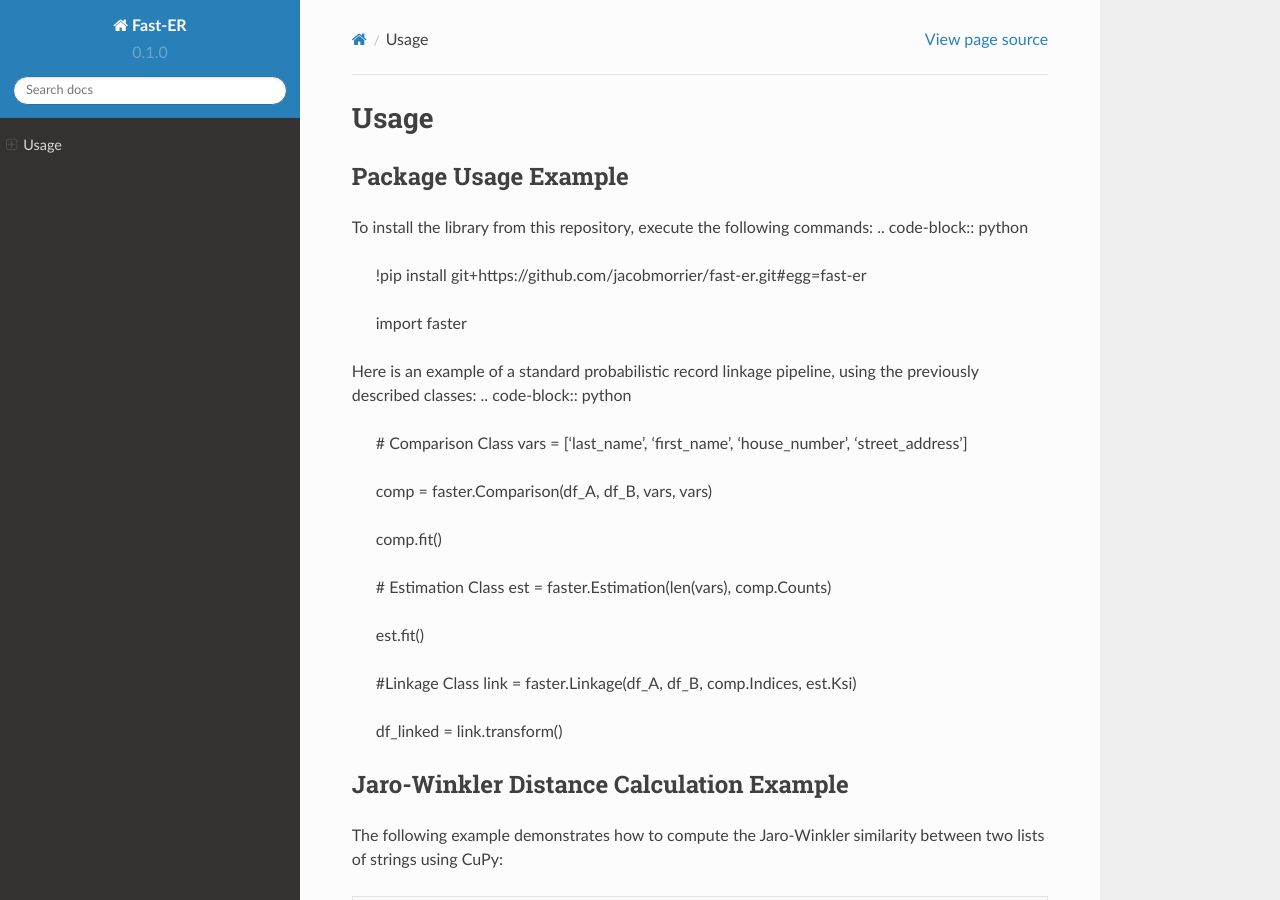
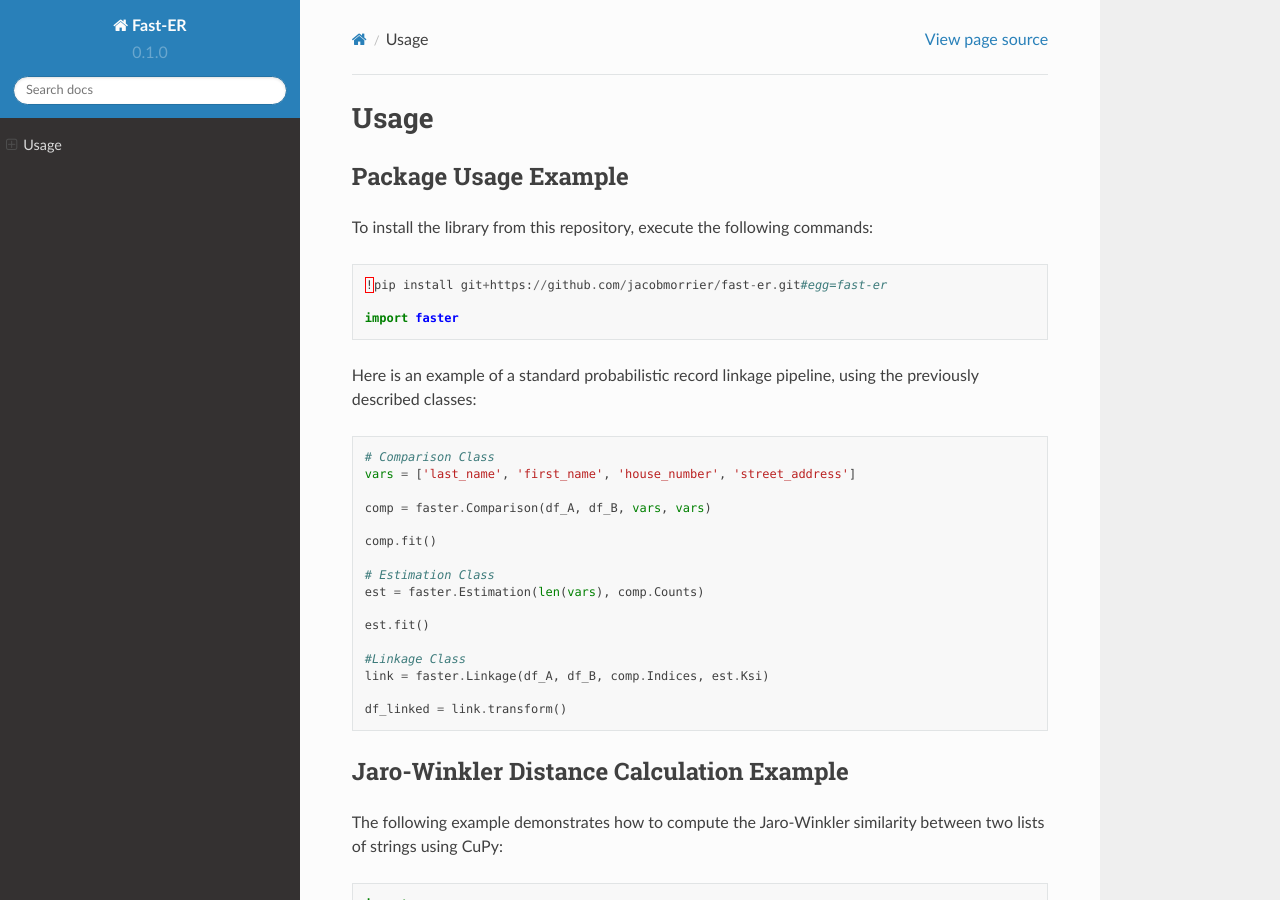
Before and after one commit to jacobmorrier/fast-er, a Sphinx documentation site: the page built from docs/source/usage.rst, in a window 1280 px wide and 900 px high. Built offline with Sphinx 7.4.7 and the Read the Docs theme 2.0.0, drawn with Linux system fonts in a browser that asks for light colours; pages that are not in the unit, such as notebooks, are missing from menus; some of the changed lines change nothing that is shown.

Commit message:
fix imports

```diff
--- a/docs/source/conf.py
+++ b/docs/source/conf.py
@@ -1,4 +1,12 @@
 # Configuration file for the Sphinx documentation builder.
+import os
+import sys
+sys.path.insert(0, os.path.abspath('../..'))
+
+import faster.comparison
+import faster.estimation
+import faster.linkage
+
 
 # -- Project information
 
--- a/docs/source/usage.rst
+++ b/docs/source/usage.rst
@@ -5,14 +5,18 @@ Package Usage Example
 ---------------------
 
 To install the library from this repository, execute the following commands:
+
 .. code-block:: python
+
     !pip install git+https://github.com/jacobmorrier/fast-er.git#egg=fast-er
 
     import faster
 
 
 Here is an example of a standard probabilistic record linkage pipeline, using the previously described classes:
+
 .. code-block:: python
+
     # Comparison Class
     vars = ['last_name', 'first_name', 'house_number', 'street_address']
 
```
